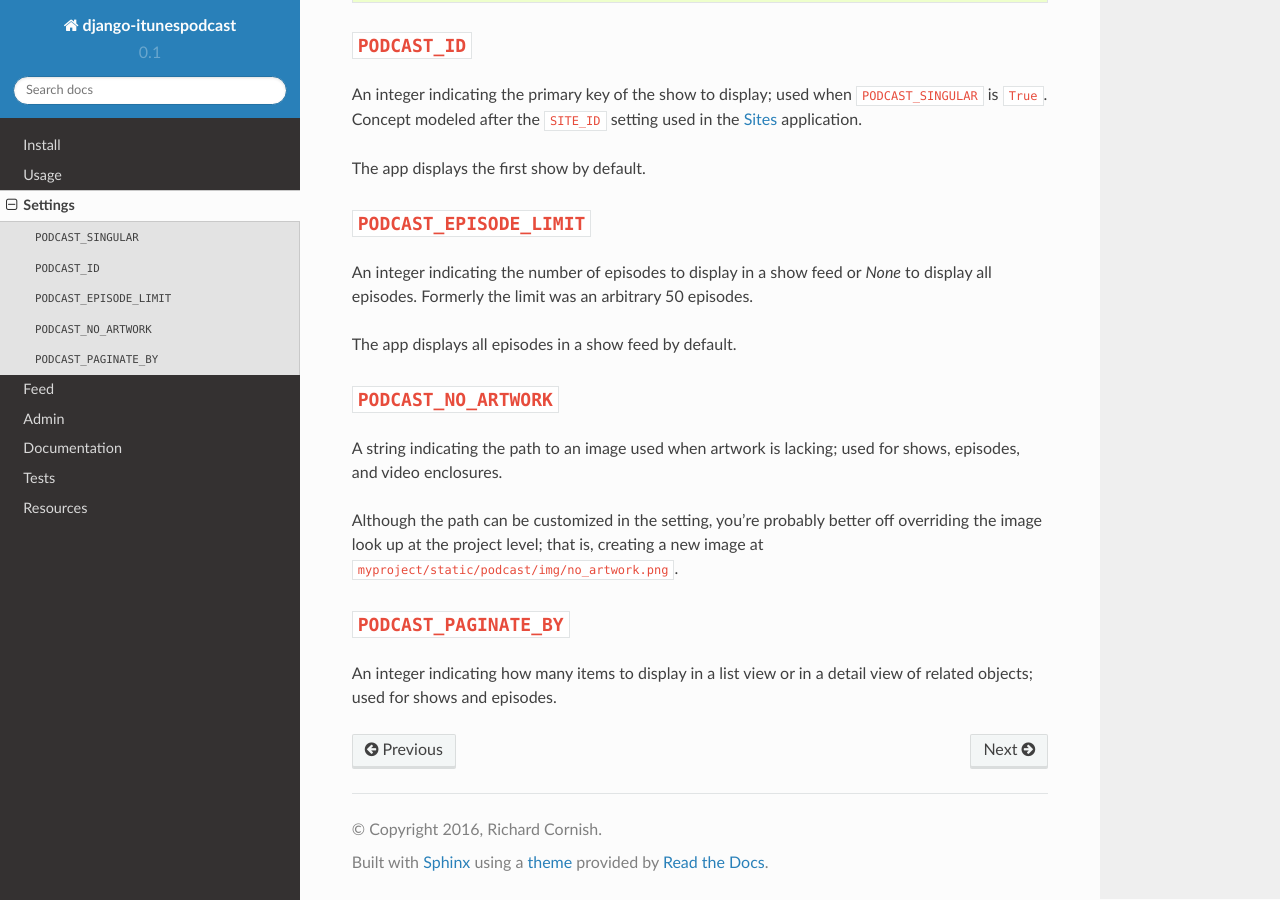
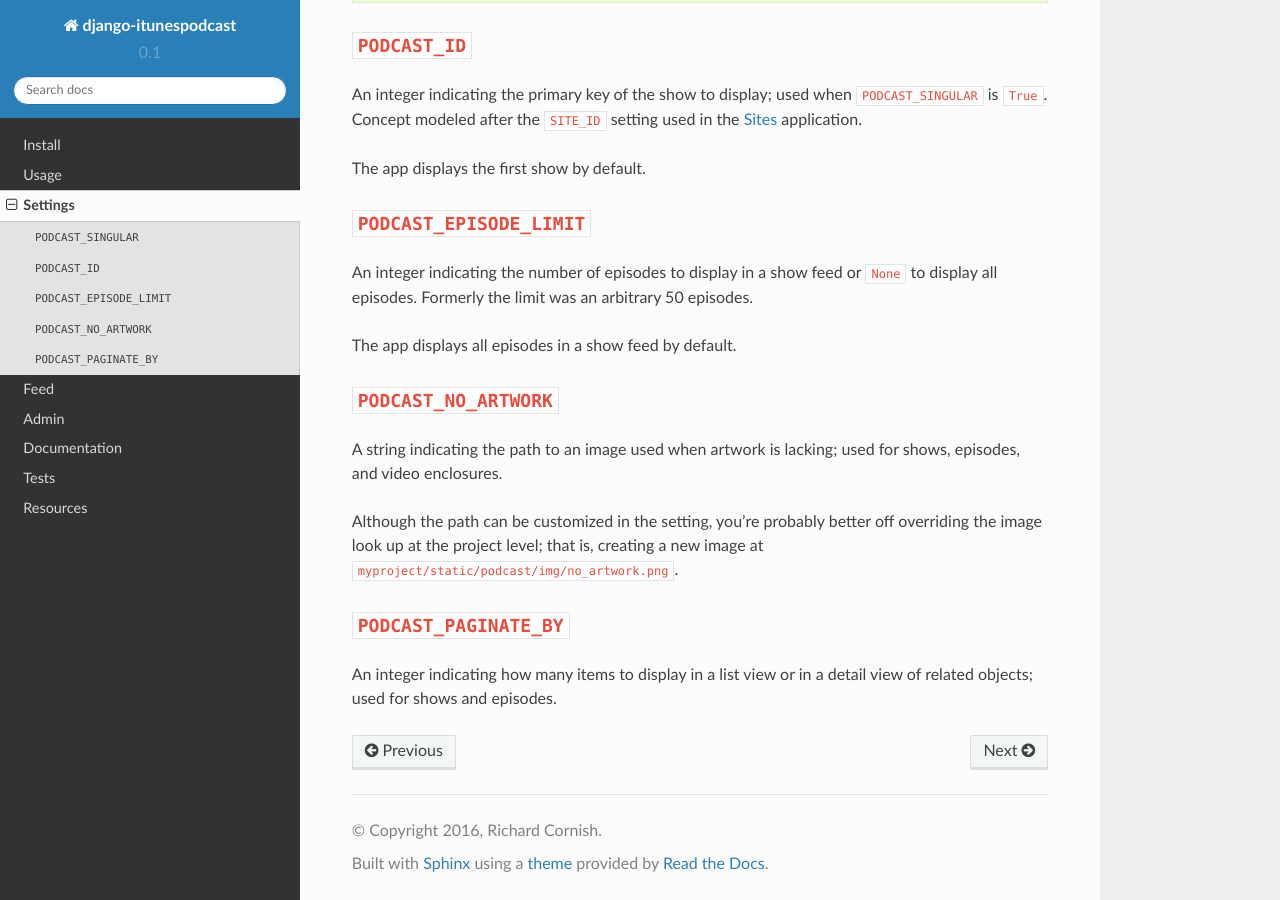
Before and after one commit to richardcornish/django-applepodcast, a Sphinx documentation site: the page built from docs/settings.rst, in a window 1280 px wide and 900 px high, scrolled down 817 px. Built offline with Sphinx 7.4.7 and the Read the Docs theme 2.0.0, drawn with Linux system fonts in a browser that asks for light colours.

Commit message:
Added backticks for inline code

```diff
--- a/docs/settings.rst
+++ b/docs/settings.rst
@@ -50,7 +50,7 @@ The app displays the first show by default.
 ``PODCAST_EPISODE_LIMIT``
 =========================
 
-An integer indicating the number of episodes to display in a show feed or `None` to display all episodes. Formerly the limit was an arbitrary 50 episodes.
+An integer indicating the number of episodes to display in a show feed or ``None`` to display all episodes. Formerly the limit was an arbitrary 50 episodes.
 
 The app displays all episodes in a show feed by default.
 
```
